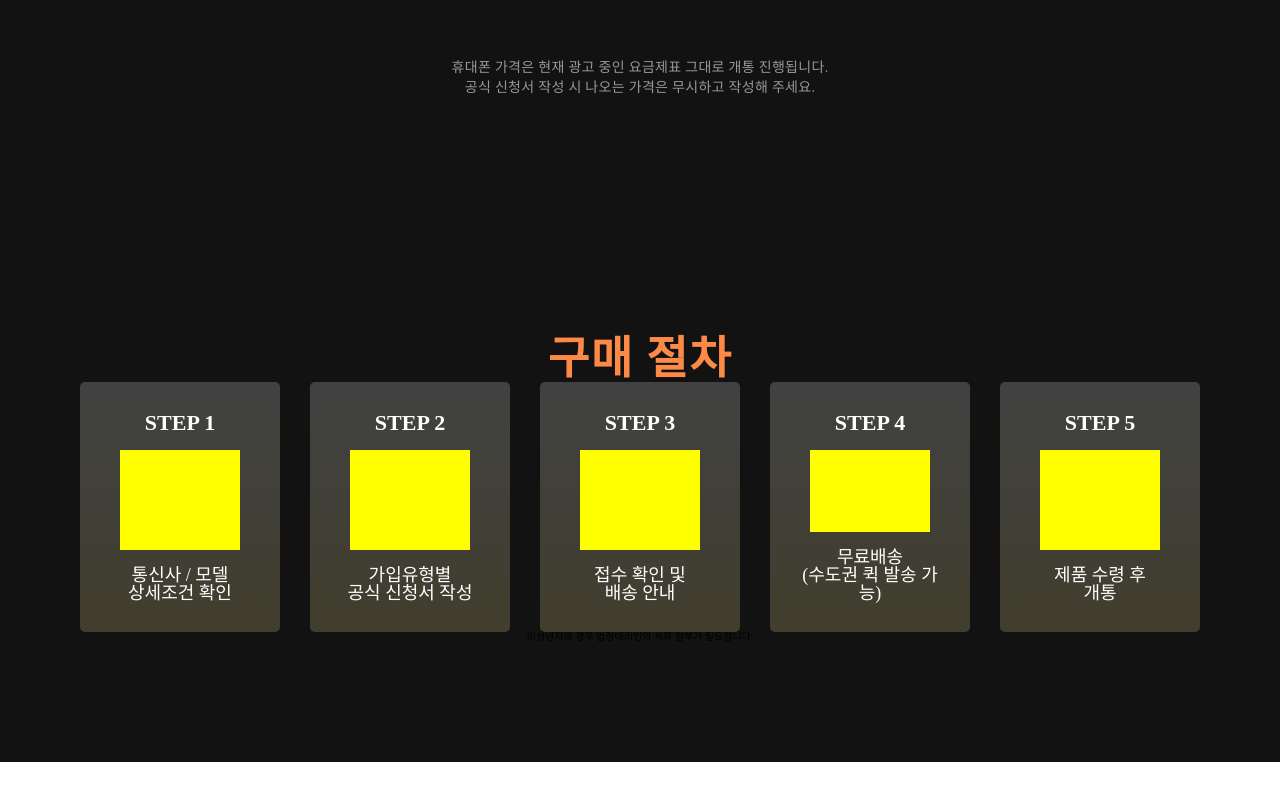
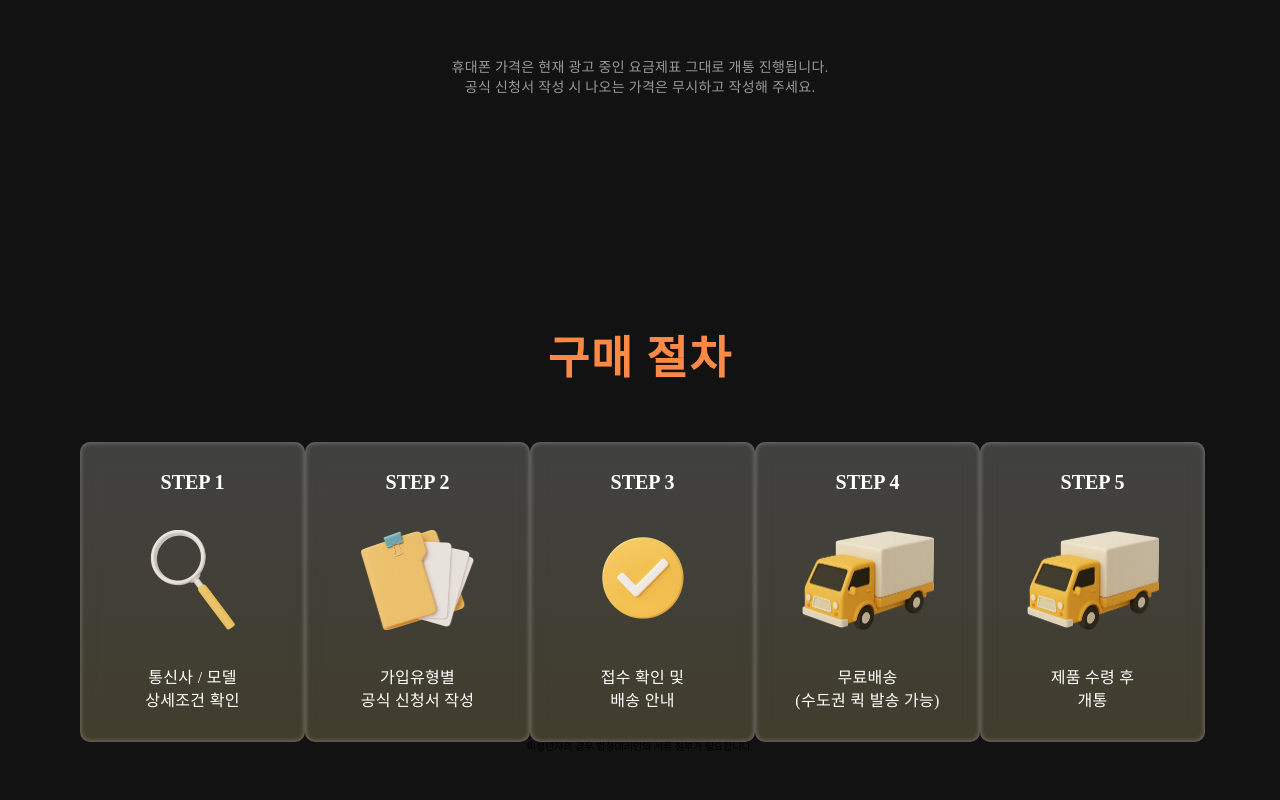
Before and after one commit to Bikyoung/ezen-study, a plain HTML site: page landing_page/index.html in a window 1280 px wide. Shown: the part 1544-2344 px from the top of the page. Before the commit the page ends 2306 px from the top, so only its background shows below. Drawn offline with Linux system fonts and the light colour scheme; a web font is replaced by a local one.

Commit message:
process-sec 아이콘 추가

```diff
--- a/landing_page/assets/css/index.css
+++ b/landing_page/assets/css/index.css
@@ -470,21 +470,24 @@ a {
     width: 100%;
     /* grid 사용 */
     display: grid;
-    grid-template-columns: repeat(5, 20rem);
+    grid-template-columns: repeat(5, 22.5rem);
     /* grid는 gap을 자동조절할 수 없으므로 space-between으로 지정하여 gap이 자동 조절되는 효과를 간접적으로 얻음 */
     justify-content: space-between;
+    margin-top: 6rem;
 }
 
 .step {
     width: 100%;
-    height: 25rem;
+    height: 30rem;
     background: var(--gradient-yellow);
     display: flex;
     flex-direction: column;
+    justify-content: space-between;
     align-items: center;
-    gap: 1.6rem;
-    padding: 3rem;
-    border-radius: 0.5rem;
+    padding: 3rem 2rem;
+    border-radius: 1rem;
+    backdrop-filter: blur(10px);
+    box-shadow: inset 0 0 4px 1px rgba(255, 255, 255, 0.25);
 }
 
 .step * {
@@ -492,20 +495,19 @@ a {
 }
 
 .step-title {
-    font-size: 2.2rem;
-    font-weight: 700;
+    font-size: 2rem;
+    font-weight: 600;
 }
 
-/* 수정할 것 */
 .icon-area {
-    width: 120px;
     height: 100px;
-    background-color: yellow;
 }
 
 .step-desc {
-    font-size: 1.8rem;
+    font-size: 1.6rem;
     text-align: center;
+    line-height: 1.4;
+    letter-spacing: 0.03rem;
 }
 
 
--- a/landing_page/index.html
+++ b/landing_page/index.html
@@ -701,7 +701,7 @@
                         <p class="step-title">
                             STEP 1
                         </p>
-                        <div class="icon-area"></div>
+                        <img class="icon-area" src="./assets/images/icons/search.png">
                         <p class="step-desc">
                             통신사 / 모델<br class="only-mobile">
                             상세조건 확인
@@ -711,7 +711,7 @@
                         <p class="step-title">
                             STEP 2
                         </p>
-                        <div class="icon-area"></div>
+                        <img class="icon-area" src="./assets/images/icons/document.png">
                         <p class="step-desc">
                             가입유형별 <br class="only-mobile">
                             공식 신청서 작성
@@ -721,7 +721,7 @@
                         <p class="step-title">
                             STEP 3
                         </p>
-                        <div class="icon-area"></div>
+                        <img class="icon-area" src="./assets/images/icons/check.png">
                         <p class="step-desc">
                             접수 확인 및<br class="only-mobile">
                             배송 안내
@@ -731,7 +731,7 @@
                         <p class="step-title">
                             STEP 4
                         </p>
-                        <div class="icon-area"></div>
+                        <img class="icon-area" src="./assets/images/icons/truck.png">
                         <p class="step-desc">
                             무료배송<br class="only-mobile">
                             (수도권 퀵 발송 가능)
@@ -741,7 +741,7 @@
                         <p class="step-title">
                             STEP 5
                         </p>
-                        <div class="icon-area"></div>
+                        <img class="icon-area" src="./assets/images/icons/truck.png">
                         <p class="step-desc">
                             제품 수령 후<br class="only-mobile">
                             개통
```
Also changed, not shown: landing_page/assets/images/icons/check.png (added), landing_page/assets/images/icons/document.png (added), landing_page/assets/images/icons/search.png (added), landing_page/assets/images/icons/truck.png (added).
